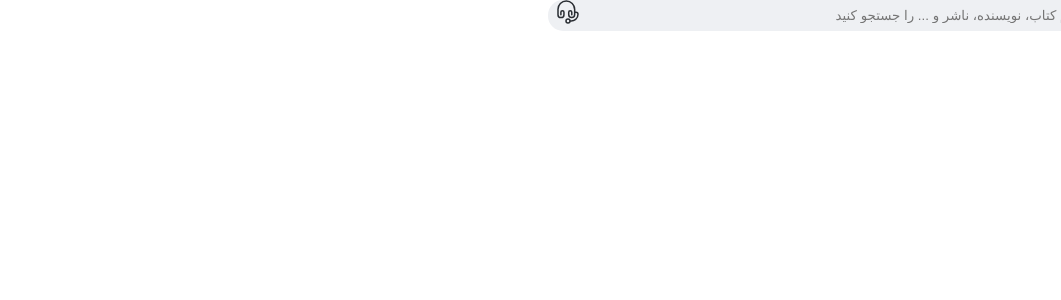
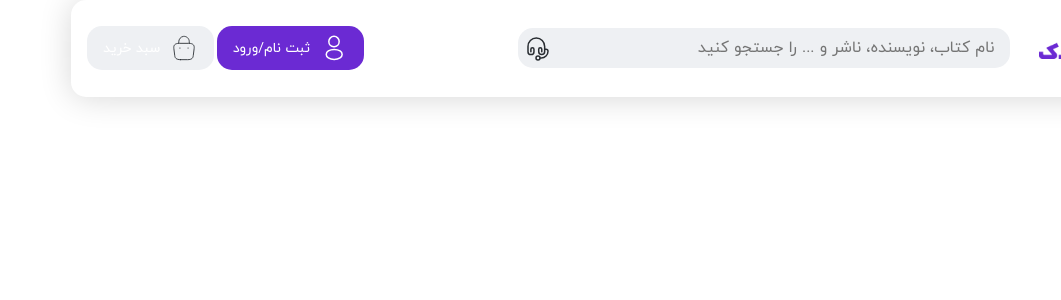
Before and after one commit to avabarzegar/Ghasedak, a React (Create React App) app: page / in a window 1280 px wide. Shown: the top 300 px of the page, without its empty margins (219-1280 px from the left). Built offline with nearby package versions, Linux system fonts and the light colour scheme.

Commit message:
top-navbar-styles

```diff
--- a/src/components/Layout/Layout.js
+++ b/src/components/Layout/Layout.js
@@ -1,13 +1,14 @@
 import React from 'react'
 import Navbar from '../Navigation/Navbar/Navbar';
+import { Container } from 'react-bootstrap';
 import './Layout.css'
 
 const Layout = (props) => {
   return (
-    <div>
+    <Container fluid>
       <Navbar />
       <main className="content">{props.children}</main>
-    </div>
+    </Container>
   )
 }
 
--- a/src/components/Navigation/Navbar/TopNavbar/TopNavbar.css
+++ b/src/components/Navigation/Navbar/TopNavbar/TopNavbar.css
@@ -0,0 +1,38 @@
+.top-navbar,
+.top-navbar-right,
+.logo-container,
+.top-navbar-left {
+    display: flex;
+    flex-direction: row;
+    justify-content: space-between;
+    align-items: center;
+}
+.top-navbar{
+    background-color: var(--white-color);
+    padding: 1rem;
+    border-radius:var(--border-radius);
+    box-shadow: 0px 1px 32px rgba(0, 0, 0, 0.16);
+}
+
+.top-navbar-right ,.logo-container {
+    justify-content: flex-start;
+}
+
+.navbar-profile {
+    width: 28px;
+    height: 28px;
+    margin-inline-end:10px;
+}
+
+.nav-logo,
+.nav-logo-text {
+    width: 70px;
+    margin-inline-end:1rem;
+}
+
+@media screen and (max-width:768px) {
+    .top-navbar{
+        width:100% !important;
+        max-width:unset !important;
+    }
+}
--- a/src/components/Navigation/Navbar/TopNavbar/TopNavbar.js
+++ b/src/components/Navigation/Navbar/TopNavbar/TopNavbar.js
@@ -1,14 +1,48 @@
 import React from 'react';
 import SearchInput from '../../../UI/SearchInput/SearchInput';
+import { Container , Col } from 'react-bootstrap';
+import Logo from '../../../../assets/Images/Logo/Logo.png';
+import LogoText from '../../../../assets/Images/Logo/logo-text-white.png';
+import Profile from '../../../../assets/Images/icon/profile.svg';
+import ButtonLayout from '../../../UI/Button/ButtonLayout/ButtonLayout';
+import ShopBasket from '../../../../assets/Images/icon/vuesax-shoping-bag.svg';
 import './TopNavbar.css';
 
-// == top navbar section ==
+// == define top navbar section ==
 const TopNavbar = () => {
     return (
-        <div>
-            <SearchInput placeholder='نام کتاب، نویسنده، ناشر و ... را جستجو کنید' />
-        </div>
+        <Container className='top-navbar'>
+            <Col xs={8} className='top-navbar-right' >
+              <Col xs={3} className='logo-container'>
+                <div className='nav-logo'>
+                    <img src={Logo} width='100%' height='100%' alt='logo' />
+                </div>
+                <div className='nav-logo-text'>
+                    <img src={LogoText} width='100%' height='100%' alt='logo text' />
+                </div>
+              </Col>
+              <Col xs={8}>
+                <SearchInput placeholder='نام کتاب، نویسنده، ناشر و ... را جستجو کنید' />
+              </Col>
+            </Col>
+            <Col xs={3} className='top-navbar-left'>
+                <ButtonLayout
+                button='purple'
+                src={Profile}
+                alt='profile'
+                title='ثبت نام/ورود'
+                />
+                <ButtonLayout
+                button='gray'
+                src={ShopBasket}
+                alt='shop'
+                title='سبد خرید'
+                />
+            </Col>
+        </Container>
     )
 }
 
+// == define top navbar section end ==
+
 export default TopNavbar;
--- a/src/components/UI/Button/Button.css
+++ b/src/components/UI/Button/Button.css
@@ -2,8 +2,17 @@
     color:#ffffff;
     padding:.5rem 1rem;
     border-radius: 15px;
+    display: flex;
+    flex-direction: row;
+    justify-content:center;
+    align-items: center;
+    font-size: 14px;
 }
 
 .purple{
     background-color:var(--main-purple);
 }
+
+.gray{
+    background-color: var(--input-bg);
+}
--- /dev/null
+++ b/src/components/UI/Button/ButtonLayout/ButtonLayout.css
@@ -0,0 +1,6 @@
+.btn-img{
+    width: 28px;
+    height: 28px;
+    margin-inline-end:10px;
+
+}
--- /dev/null
+++ b/src/components/UI/Button/ButtonLayout/ButtonLayout.js
@@ -0,0 +1,24 @@
+import React from "react";
+import StyledButton from "../Button";
+import './ButtonLayout.css';
+
+
+// == define layout of buttons ==
+
+const ButtonLayout =(props)=>{
+    return(
+        <StyledButton
+        className='btn-layout'
+        button={props.button}
+        >
+            <div className='btn-img'>
+                <img src={props.src} width='100%' height='100%' alt={props.alt} />
+            </div>
+            <span>{props.title}</span>
+        </StyledButton>
+    )
+}
+// == define layout of buttons end ==
+
+
+export default ButtonLayout;
--- a/src/components/UI/SearchInput/SearchInput.css
+++ b/src/components/UI/SearchInput/SearchInput.css
@@ -2,7 +2,7 @@
     background-color: var(--input-bg);
     border-radius: 15px;
     padding: .5rem 1rem;
-    width:40%;
+    width:100%;
 }
 
 .search-input-container{
--- a/src/components/UI/SearchInput/SearchInput.js
+++ b/src/components/UI/SearchInput/SearchInput.js
@@ -9,7 +9,7 @@
         <div className="search-input-container">
             <input className="search-input" placeholder={props.placeholder} />
             <div className="search-icon">
-              <img src={HeadPhone} />
+              <img src={HeadPhone} alt='search icon' />
             </div>
         </div>
     )
--- a/src/index.css
+++ b/src/index.css
@@ -16,6 +16,7 @@
   --web-main-shadow: 0px 1px 40px rgba(0, 0, 0, 0.12);
   --store-shadow: 0px 1px 20px rgba(0, 0, 0, 0.12);
   --inner-shadow: inset 0px 1px 4px rgba(38, 50, 56, 0.04);
+  --border-radius:15px;
 }
 
 /* === define variables end === */
--- a/src/index.js
+++ b/src/index.js
@@ -1,5 +1,6 @@
 import React from 'react';
 import ReactDOM from 'react-dom';
+import 'bootstrap/dist/css/bootstrap.css';
 import './index.css';
 import App from './App';
 
```
Also changed, not shown: src/assets/Images/icon/vuesax-shoping-bag.svg (added).
